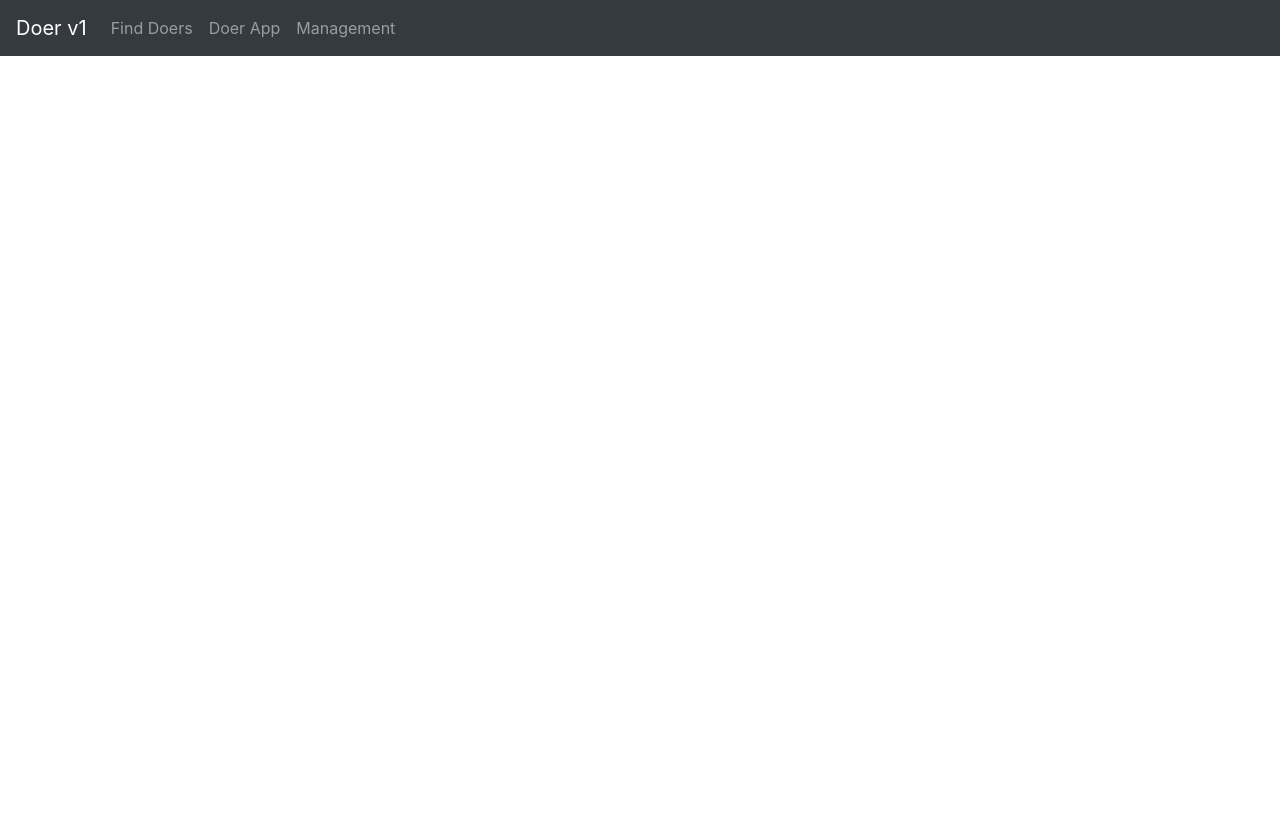
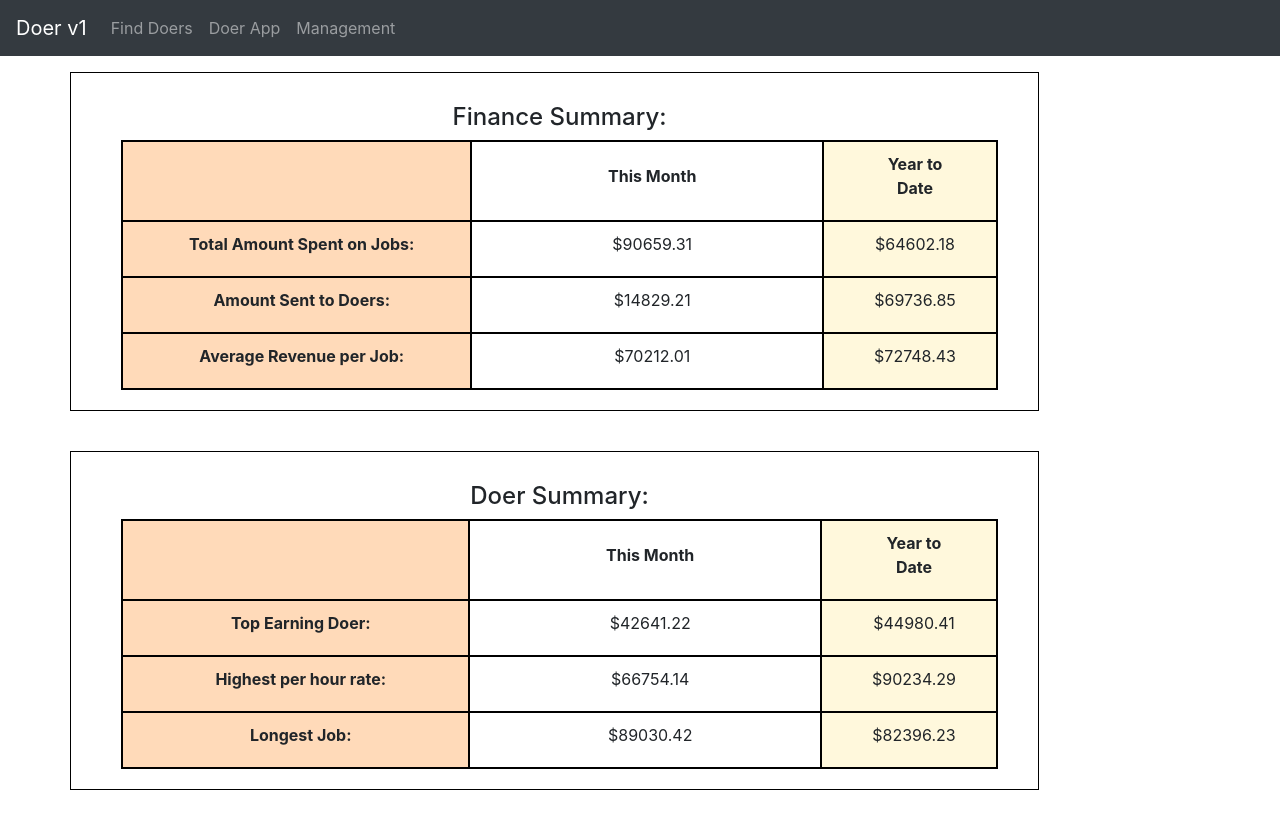
Before and after one commit to fsnooruddin/doer_backend, a React (Create React App) app in the folder doer-product-crud-app/react-crud-web-api/: page /categories in a window 1280 px wide. Before the commit the page ends 800 px from the top, so only its background shows below. Built offline with nearby package versions, Linux system fonts and the light colour scheme; no server answers.

Commit message:
adding support for categories

```diff
--- a/doer-product-crud-app/react-crud-web-api/src/App.js
+++ b/doer-product-crud-app/react-crud-web-api/src/App.js
@@ -8,6 +8,7 @@ import Doer from "./components/doer.component";
 import DoersList from "./components/doers-list.component";
 import DoersFind from "./components/doers-find.component";
 import ReservationsFind from "./components/reservations-find.component";
+import Categories from "./components/categories-list.component";
 import ReservationsFinances from "./components/reservation-finances.component";
 import DoerApp from "./components/doer-app.component";
 
@@ -39,6 +40,7 @@ class App extends Component {
                        <a href="/reservations">Reservation Stats</a>
                        <a href="/">Doer Stats</a>
                        <a href="/finances">Finances</a>
+                        <a href="/categories">Categories</a>
                        <a href="/add">Add Doers</a>
                   </div>
                 </div>
@@ -54,6 +56,7 @@ class App extends Component {
             <Route path="/find" element={<DoersFind/>} />
             <Route path="/reservations" element={<ReservationsFind/>} />
             <Route path="/finances" element={<ReservationsFinances/>} />
+              <Route path="/categories" element={<Categories/>} />
             <Route path="/doers/:id" element={<Doer/>} />
             <Route path="/doerapp" element={<DoerApp/>} />
           </Routes>
--- /dev/null
+++ b/doer-product-crud-app/react-crud-web-api/src/components/categories-list.component.js
@@ -0,0 +1,169 @@
+import React, { Component } from "react";
+import {Modal, Button} from 'react-bootstrap';
+import { useState } from 'react';
+import DoerDataService from "../services/doer.service";
+import { Link } from "react-router-dom";
+const utils = require("../utils/Utils.js");
+
+export default class Categories extends Component {
+  constructor(props) {
+    super(props);
+    this.onChangeSearchAvailability = this.onChangeSearchAvailability.bind(this);
+    this.onChangeSearchServices = this.onChangeSearchServices.bind(this);
+    this.refreshList = this.refreshList.bind(this);
+    this.getCategories = this.getCategories.bind(this);
+
+    this.state = {
+      reservationRequests: [],
+      searchAvailability: "",
+      searchTitle: "",
+      searchServices: "",
+      currentReservations: []
+    };
+  }
+
+  componentDidMount() {
+    this.getCategories();
+  }
+
+  onChangeSearchAvailability(e) {
+    const searchAvailability = e.target.value;
+    this.setState({
+      searchAvailability: searchAvailability
+    });
+  }
+
+  onChangeSearchServices(e) {
+      const searchServices = e.target.value;
+      this.setState({
+        searchServices: searchServices
+      });
+    }
+
+  refreshList() {
+    this.getCategories();
+    this.setState({
+      currentDoers: [],
+      currentReservations: []
+    });
+  }
+
+
+ getCategories() {
+     this.setState({
+	 currentDoers: [],
+     });
+
+     DoerDataService.getAllCategories()
+	 .then(response => {
+	 	     console.log("in search availability ... DB response response");
+     	     console.log(response.data);
+
+	     console.log("in  get categories ...  response");
+	     console.log(response.data);
+	 })
+	 .catch(e => {
+             console.log(e);
+	 });
+}
+
+
+  render() {
+    const { searchAvailability, searchServices, reservationRequests } = this.state;
+
+    return (
+       <div className="list row">
+         <div className="finance-table-header-container">
+      <div className="finance-table-header">
+          <h4>{"Finance Summary:"}</h4>
+         </div>
+
+         <div className="finance-table">
+          <table className="finance-summary-table">
+
+          <tr>
+                    <td className="cell-name-highlight"></td>
+                    <th className="cell-svcs-highlight">This Month</th>
+
+                    <th className="cell-status-highlight">Year to Date</th>
+                  </tr>
+
+
+           <tr>
+                  <td className="cell-name-highlight">Total Amount Spent on Jobs:</td>
+                  <td className="cell-svcs-highlight">{"$" + (Math.random()*100000).toFixed(2)}</td>
+
+                  <td className="cell-status-highlight">{"$" + (Math.random()*100000).toFixed(2)}</td>
+                </tr>
+
+           <tr>
+                  <td className="cell-name-highlight">Amount Sent to Doers:</td>
+                  <td className="cell-svcs-highlight">{"$" + (Math.random()*100000).toFixed(2)}</td>
+
+                  <td className="cell-status-highlight">{"$" + (Math.random()*100000).toFixed(2)}</td>
+                </tr>
+
+           <tr>
+                  <td className="cell-name-highlight">Average Revenue per Job:</td>
+                  <td className="cell-svcs-highlight">{"$" + (Math.random()*100000).toFixed(2)}</td>
+
+                  <td className="cell-status-highlight">{"$" + (Math.random()*100000).toFixed(2)}</td>
+                </tr>
+          </table>
+        </div>
+        </div>
+
+<div className="finance-table-header-container">
+ <div className="finance-table-header">
+          <h4>{"Doer Summary:"}</h4>
+         </div>
+
+         <div className="finance-table">
+          <table className="finance-summary-table">
+
+           <tbody>
+            <tr>
+                  <td className="cell-name-highlight"></td>
+                  <th className="cell-svcs-highlight">This Month</th>
+
+                  <th className="cell-status-highlight">Year to Date</th>
+                </tr>
+
+
+
+           <tr>
+                  <td className="cell-name-highlight">Top Earning Doer:</td>
+                  <td className="cell-svcs-highlight">{"$" + (Math.random()*100000).toFixed(2)}</td>
+
+                  <td className="cell-status-highlight">{"$" + (Math.random()*100000).toFixed(2)}</td>
+                </tr>
+
+           <tr>
+                  <td className="cell-name-highlight">Highest per hour rate:</td>
+                  <td className="cell-svcs-highlight">{"$" + (Math.random()*100000).toFixed(2)}</td>
+
+                  <td className="cell-status-highlight">{"$" + (Math.random()*100000).toFixed(2)}</td>
+                </tr>
+
+           <tr>
+                  <td className="cell-name-highlight">Longest Job:</td>
+                  <td className="cell-svcs-highlight">{"$" + (Math.random()*100000).toFixed(2)}</td>
+
+                  <td className="cell-status-highlight">{"$" + (Math.random()*100000).toFixed(2)}</td>
+                </tr>
+            </tbody>
+          </table>
+        </div>
+        </div>
+
+<div className="overlay-bg">
+
+<div id="overlay-content" className="overlay-content popup1">
+<p>Sent Scheduling Request!</p>
+    <button className="close-btn" onClick={this.closeDialog}>Close</button>
+</div>
+ </div>
+</div>
+    );
+  }
+}
--- a/doer-product-crud-app/react-crud-web-api/src/services/doer.service.js
+++ b/doer-product-crud-app/react-crud-web-api/src/services/doer.service.js
@@ -110,6 +110,15 @@ class DoerDataService {
 
       return http.post("/doers/addNotesToJob", data);
     }
+
+    getCategories(id) {
+        return http.get(`/doers/categories?id=${id}`);
+    }
+
+   getAllCategories() {
+        return http.get("/doers/getAllCategories");
+    }
+
 }
 
 export default new DoerDataService();
```
Also changed, not shown: 2 other files (tests, documents, lock files or other folders).
